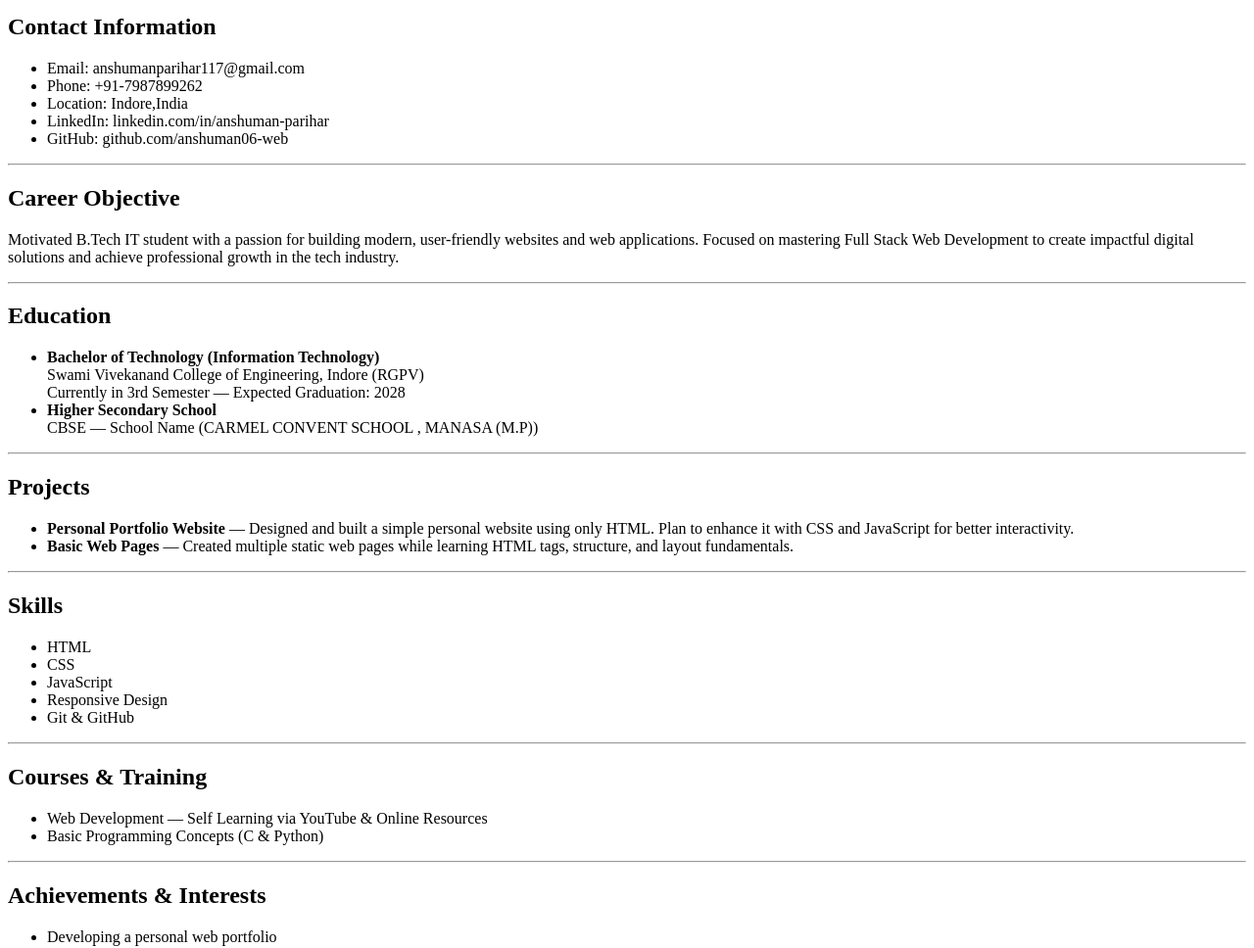
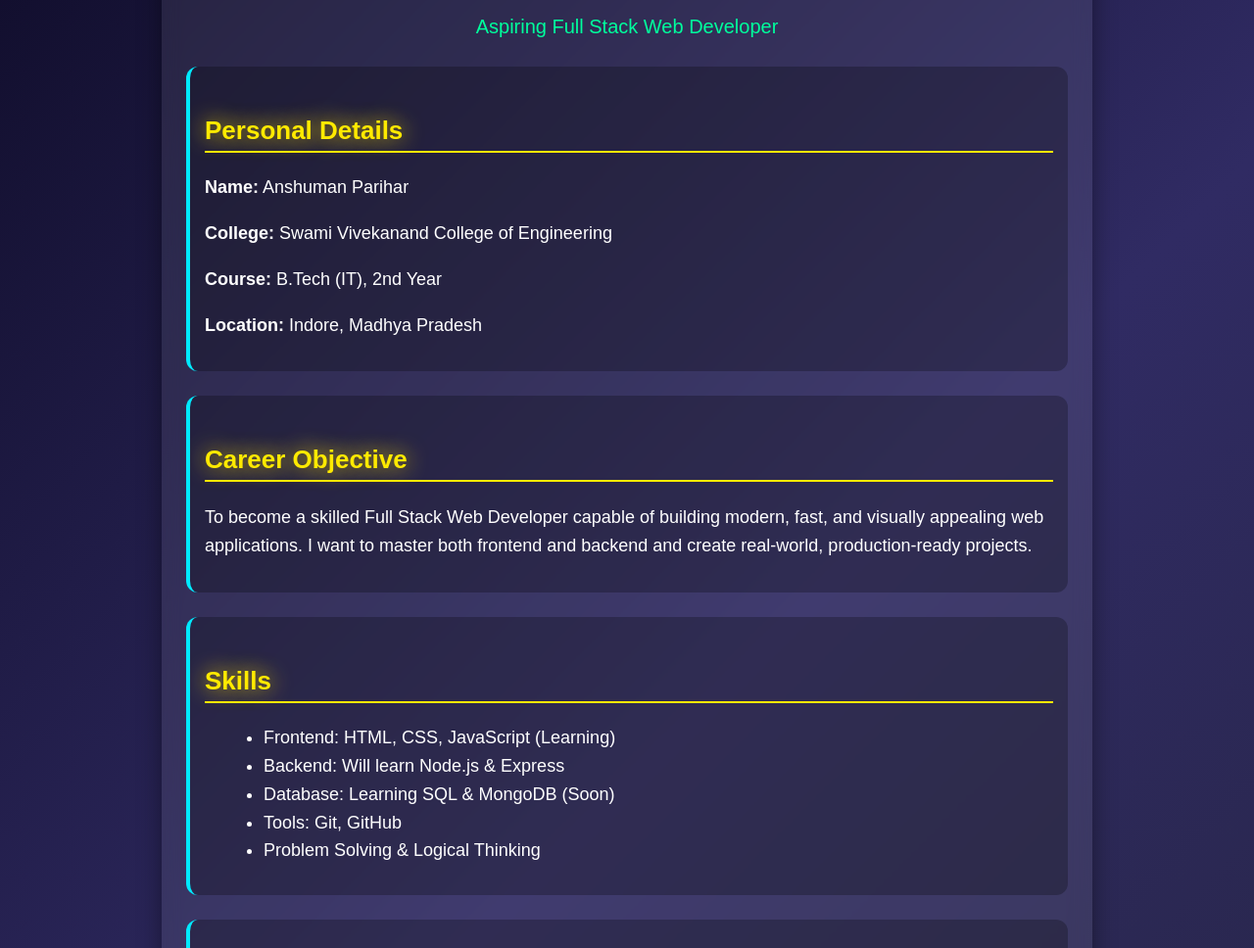
Before and after one commit to anshuman06-web/html.resume, a plain HTML site: page index.html in a window 1280 px wide. Shown: the part 156-1124 px from the top of the page at 98% size. Drawn offline with Linux system fonts and the light colour scheme.

Commit message:
Add files via upload

```diff
--- a/index.html
+++ b/index.html
@@ -1,71 +1,73 @@
-<!doctype html>
+<!DOCTYPE html>
 <html lang="en">
 <head>
-  <meta charset="utf-8" />
-  <meta name="viewport" content="width=device-width,initial-scale=1" />
-  <title>Anshuman Parihar — Resume</title>
+    <meta charset="UTF-8">
+    <meta name="viewport" content="width=device-width, initial-scale=1.0">
+    <title>Anshuman Parihar - Resume</title>
+  <link rel="stylesheet" href="style.css">
 </head>
 <body>
+
+    <div class="container">
         <h1>Anshuman Parihar</h1>
-  <p><strong>B.Tech (IT)</strong> — Swami Vivekanand College of Engineering, Indore (RGPV)</p>
-  <p>Aspiring Full Stack Web Developer | Interested in Frontend, Backend & Web Technologies</p>
-<hr>
-  <h2>Contact Information</h2>
+        <p style="text-align:center; font-size:20px; color:#00ff9d;">Aspiring Full Stack Web Developer</p>
+
+        <!-- Personal Details -->
+        <div class="section">
+            <h2>Personal Details</h2>
+            <p><strong>Name:</strong> Anshuman Parihar</p>
+            <p><strong>College:</strong> Swami Vivekanand College of Engineering</p>
+            <p><strong>Course:</strong> B.Tech (IT), 2nd Year</p>
+            <p><strong>Location:</strong> Indore, Madhya Pradesh</p>
+        </div>
+
+        <!-- Career Objective -->
+        <div class="section">
+            <h2>Career Objective</h2>
+            <p>To become a skilled Full Stack Web Developer capable of building modern, fast, and visually appealing web applications. I want to master both frontend and backend and create real-world, production-ready projects.</p>
+        </div>
+
+        <!-- Skills -->
+        <div class="section">
+            <h2>Skills</h2>
             <ul>
-    <li>Email: anshumanparihar117@gmail.com</li>
-    <li>Phone: +91-7987899262</li>
-    <li>Location: Indore,India</li>
-    <li>LinkedIn: linkedin.com/in/anshuman-parihar</li>
-    <li>GitHub: github.com/anshuman06-web</li>
+                <li>Frontend: HTML, CSS, JavaScript (Learning)</li>
+                <li>Backend: Will learn Node.js & Express</li>
+                <li>Database: Learning SQL & MongoDB (Soon)</li>
+                <li>Tools: Git, GitHub</li>
+                <li>Problem Solving & Logical Thinking</li>
             </ul>
-<hr>
-  <h2>Career Objective</h2>
-  <p>Motivated B.Tech IT student with a passion for building modern, user-friendly websites and web applications. Focused on mastering Full Stack Web Development to create impactful digital solutions and achieve professional growth in the tech industry.</p>
-<hr>
-  <h2>Education</h2>
-  <ul>
-    <li><strong>Bachelor of Technology (Information Technology)</strong><br>Swami Vivekanand College of Engineering, Indore (RGPV)<br>Currently in 3rd Semester — Expected Graduation: 2028</li>
-    <li><strong>Higher Secondary School</strong><br>CBSE — School Name (CARMEL CONVENT SCHOOL , MANASA (M.P))</li>
-  </ul>
-<hr>
+        </div>
+
+        <!-- Projects -->
+        <div class="section">
             <h2>Projects</h2>
             <ul>
-    <li><strong>Personal Portfolio Website</strong> — Designed and built a simple personal website using only HTML. Plan to enhance it with CSS and JavaScript for better interactivity.</li>
-    <li><strong>Basic Web Pages</strong> — Created multiple static web pages while learning HTML tags, structure, and layout fundamentals.</li>
+                <li>Personal Portfolio Website</li>
+                <li>Simple Calculator (HTML + CSS + JS)</li>
+                <li>Small Python Console Apps (Basic Level)</li>
             </ul>
-<hr>
+        </div>
 
-  <h2>Skills</h2>
+        <!-- Strengths -->
+        <div class="section">
+            <h2>Strengths</h2>
             <ul>
-    <li>HTML </li>
-    <li>CSS </li>
-    <li>JavaScript </li>
-    <li>Responsive Design </li>
-    <li>Git & GitHub</li>
+                <li>Fast Learner</li>
+                <li>High Interest in Tech</li>
+                <li>Creative Thinking</li>
+                <li>Good Communication</li>
             </ul>
-<hr>
-  <h2>Courses & Training</h2>
-  <ul>
-    <li>Web Development — Self Learning via YouTube & Online Resources</li>
-    <li>Basic Programming Concepts (C & Python)</li>
-  </ul>
-<hr>
-  <h2>Achievements & Interests</h2>
-  <ul>
-    <li>Developing a personal web portfolio</li>
-    <li>Participating in college tech activities</li>
-    <li>Exploring UI/UX design and responsive layouts</li>
-  </ul>
-<hr>
-  <h2>Personal Information</h2>
-  <ul>
-    <li>Date of Birth: 06/02/2007</li>
-    <li>Location: Indore, Madhya Pradesh</li>
-  </ul>
-<hr>
+        </div>
 
-  <footer>
-    <p>This resume is created using only HTML. CSS and other design improvements will be added later.</p>
-  </footer>
+        <!-- Contact -->
+        <div class="section">
+            <h2>Contact</h2>
+            <p><strong>Mobile:</strong> +91 7987899262</p>
+            <p><strong>Email:</strong> anshumanparihar117@gmail.com</p>
+        </div>
+
+    </div>
+
 </body>
 </html>
--- /dev/null
+++ b/style.css
@@ -0,0 +1,87 @@
+body {
+            margin: 0;
+            padding: 0;
+            font-family: "Poppins", sans-serif;
+            background: linear-gradient(135deg, #0f0c29, #302b63, #24243e);
+            color: #fff;
+            animation: fadeIn 1s ease-in-out;
+        }
+
+        @keyframes fadeIn {
+            from { opacity: 0; }
+            to { opacity: 1; }
+        }
+
+        /* Container */
+        .container {
+            width: 85%;
+            max-width: 900px;
+            margin: 40px auto;
+            padding: 25px;
+            background: rgba(255, 255, 255, 0.08);
+            border-radius: 20px;
+            backdrop-filter: blur(10px);
+            box-shadow: 0 0 25px rgba(0,0,0,0.4);
+            transition: 0.4s;
+        }
+        .container:hover {
+            transform: scale(1.02);
+            box-shadow: 0 0 40px rgba(255,255,255,0.2);
+        }
+
+        /* Heading */
+        h1 {
+            text-align: center;
+            font-size: 40px;
+            letter-spacing: 2px;
+            color: #0bb2e6;
+            font-family: 'Trebuchet MS', 'Lucida Sans Unicode', 'Lucida Grande', 'Lucida Sans', Arial, sans-serif;
+            text-shadow: 5px 4px 4px black;
+            animation: slideDown 1.3s ease;
+        }
+        @keyframes slideDown {
+            from { transform: translateY(-40px); opacity: 0; }
+            to { transform: translateY(0); opacity: 1; }
+        }
+
+        h2 {
+            color: #ffea00;
+            border-bottom: 2px solid #ffea00;
+            padding-bottom: 5px;
+            margin-top: 35px;
+            font-size: 26px;
+            animation: glow 2s infinite alternate;
+        }
+        @keyframes glow {
+            from { text-shadow: 0 0 10px #ffea00; }
+            to { text-shadow: 0 0 25px #ffd700; }
+        }
+
+        /* Paragraph + Lists */
+        p, li {
+            font-size: 18px;
+            line-height: 1.6;
+        }
+
+        ul { margin-left: 20px; }
+
+        /* Section Card Animation */
+        .section {
+            margin-top: 25px;
+            padding: 15px;
+            background: rgba(0,0,0,0.25);
+            border-left: 4px solid #00eaff;
+            border-radius: 12px;
+            transition: 0.3s;
+            animation: fadeUp 1s ease;
+        }
+
+        .section:hover {
+            transform: translateX(8px);
+            background: rgba(255,255,255,0.1);
+        }
+
+        @keyframes fadeUp {
+            from { transform: translateY(20px); opacity: 0; }
+            to { transform: translateY(0); opacity: 1; }
+        }
```
Lines whose indentation alone changed are shown as unchanged.
